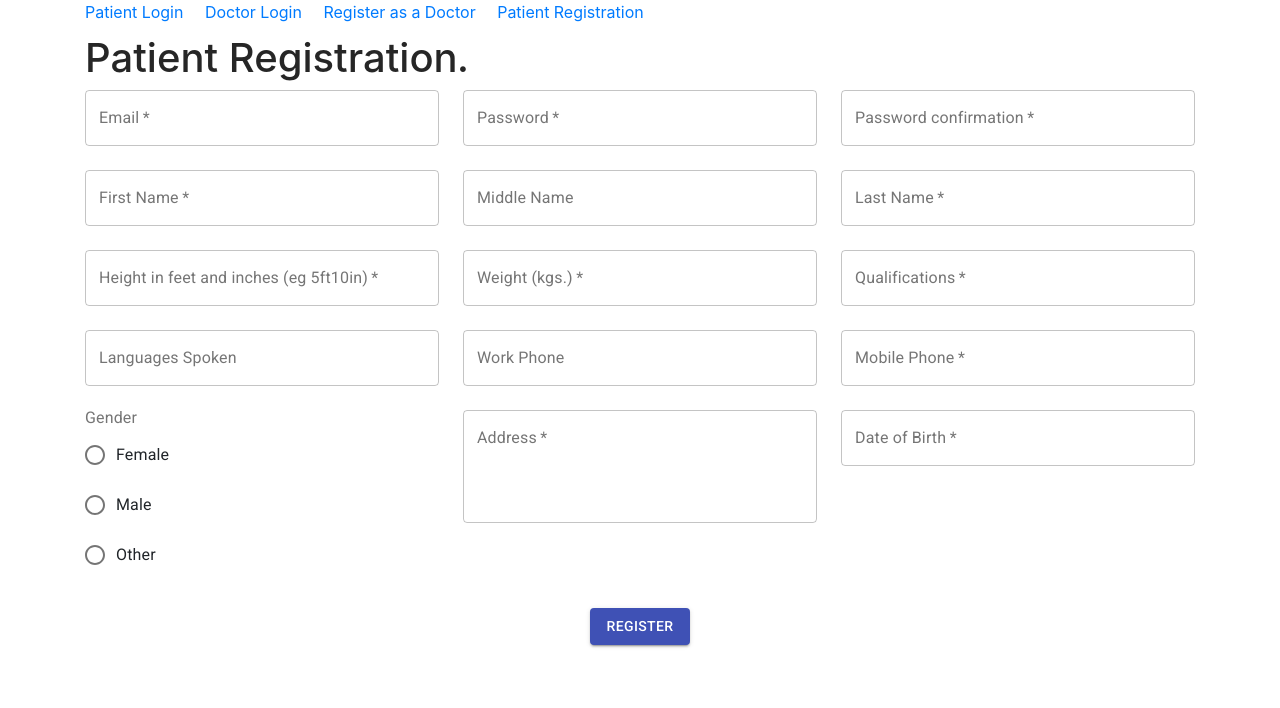
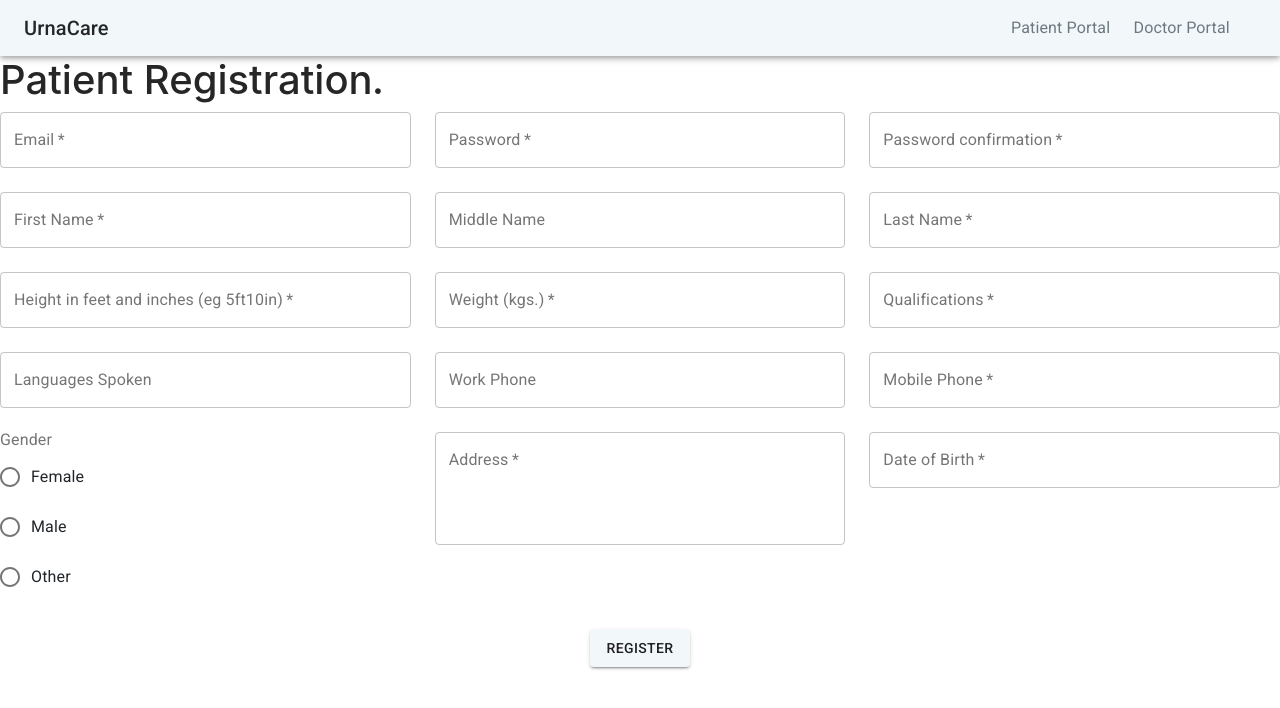
Before and after one commit to debdeepbanerjee/urnaapp, a React (Create React App) app in the folder app/: page /RegisterPatient in a window 1280 px wide. Shown: the top 708 px of the page. Built offline with nearby package versions, Linux system fonts and the light colour scheme.

Commit message:
feat(Home): landing page design

```diff
--- a/app/src/App.js
+++ b/app/src/App.js
@@ -1,8 +1,27 @@
 import React from 'react';
 import { Container } from '@material-ui/core';
+import { ThemeProvider, createMuiTheme } from '@material-ui/core/styles';
+import {blue} from '@material-ui/core/colors';
 import UrnaLanding from './UrnaLanding';
 import appContext from './appContext';
 import 'bootstrap/dist/css/bootstrap.min.css';
+
+const containerTheme = createMuiTheme({
+    palette: {
+        primary: {
+        	main: '#f2f7fa'
+		},
+        secondary: {
+            main: '#6c7a80'
+        },
+    },
+	background1: 'linear-gradient(to bottom, rgba(0,28,51,0.6) 0%,rgba(9,24,36,0.4) 60%,rgba(15,21,26,0.4) 100%)',
+	background2: 'linear-gradient(to bottom, rgba(0,102,139,1) 0%,rgba(0,150,204,1) 50%,rgba(43,164,171,1) 100%)',
+    appBarHeight: '56px',
+	status: {
+        danger: 'orange',
+    },
+});
 
 const App = () => {
 	const [loggedIn, setLoggedIn] = React.useState(false); // this.state = { loggedIn: false }
@@ -10,7 +29,9 @@ const App = () => {
 
 	return (<Provider value={{loggedIn, setLoggedIn}}>
 		<Container>
-			<UrnaLanding/>
+			<ThemeProvider theme={containerTheme}>
+				<UrnaLanding/>
+			</ThemeProvider>
 		</Container>
 	</Provider>);
 }
--- a/app/src/UrnaLanding.js
+++ b/app/src/UrnaLanding.js
@@ -1,10 +1,28 @@
 import React from 'react';
 import {
-  BrowserRouter as Router,
-  Switch,
-  Route,
-  Link
+    BrowserRouter as Router,
+    Switch,
+    Route,
+    Link as RouteLink
 } from "react-router-dom";
+import {
+    AppBar,
+    Toolbar,
+    Link,
+    IconButton,
+    Button,
+    Typography,
+    Grid,
+    Box,
+    Hidden,
+    makeStyles,
+} from '@material-ui/core';
+import {
+    AddCircleOutlined as AddIcon,
+    AddToQueue as AddAppointment,
+    Today as Calendar,
+} from '@material-ui/icons';
+import {ThemeProvider, createMuiTheme} from '@material-ui/core/styles';
 import PatientLogin from './PatientLogin';
 import DoctorLogin from './DoctorLogin';
 import RegisterDoctor from './RegisterDoctor';
@@ -12,61 +30,215 @@ import RegisterPatient from './RegisterPatient';
 import UrnaLandingSecuredDoctor from './UrnaLandingSecuredDoctor';
 import UrnaLandingSecuredPatient from './UrnaLandingSecuredPatient';
 import appContext from './appContext';
+
 window.$isLoggedin = false;
-window.$pid="";
+window.$pid = "";
+
+const bgStyle = (background) => ({
+    background,
+    opacity: 0.75,
+    top: 0,
+    left: 0,
+    right: 0,
+    bottom: 0,
+    position: 'absolute',
+});
+const homeTheme = createMuiTheme({
+    palette: {
+        primary: {
+            main: '#ffffff',
+            contrastText: 'rgba(0,150,204,1)',
+        },
+        secondary: {
+            main: '#099bff'
+        },
+    },
+    background1: 'linear-gradient(to bottom, rgba(0,28,51,0.6) 0%,rgba(9,24,36,0.4) 60%,rgba(15,21,26,0.4) 100%)',
+    background2: 'linear-gradient(to bottom, rgb(0, 139, 94) 0%,rgba(0,150,204,1) 50%,rgb(43, 53, 171) 100%)',
+    status: {
+        danger: 'orange',
+    },
+    typography: {
+        fontFamily: 'Gill Sans, sans-serif',
+    },
+});
+const useHomeStyles = makeStyles((theme) => ({
+    root: {
+        flexGrow: 1,
+        backgroundImage: 'url(/home_bg.jpg)',
+        backgroundSize: 'cover',
+        backgroundPosition: '50% 10%',
+    },
+    left: {
+        '& .bg': bgStyle(theme.background1),
+        display: 'flex',
+        position: 'relative',
+    },
+    right: {
+        '& .bg': bgStyle(theme.background2),
+        display: 'flex',
+        position: 'relative',
+    },
+    italic: {
+        fontFamily: 'Palatino, URW Palladio L, serif',
+        fontStyle: 'italic',
+        fontSize: '2rem',
+    },
+    separator: {
+        margin: '20px 40px',
+        borderColor: 'white',
+    },
+}));
+const useCardStyles = makeStyles((theme) => ({
+    root: {
+        display: 'flex',
+        textAlign: 'center',
+        flexGrow: 0,
+    },
+}));
+const landingTheme = createMuiTheme({
+    palette: {
+        primary: {
+            main: '#f2f7fa'
+        },
+        secondary: {
+            main: '#6c7a80'
+        },
+    },
+    appBarHeight: '56px',
+    status: {
+        danger: 'orange',
+    },
+});
+const useLandingStyles = makeStyles((theme) => ({
+    root: {
+        flexGrow: 1,
+    },
+    grow: {
+        flexGrow: 1,
+    },
+    title: {
+        flexGrow: 1,
+    },
+    container: {
+        marginTop: theme.appBarHeight,
+        height: '100vh',
+        display: 'flex',
+    },
+    toolbar: {
+        minHeight: 'auto',
+        height: theme.appBarHeight,
+    },
+    rightNavLinks: {
+        display: 'flex',
+        minWidth: '245px',
+    },
+}));
+
+const Card = ({children, ...otherProps}) => <Box flexDirection="column"
+                                      flexGrow={1} alignItems="center"
+                                      justifyContent="center"
+                                      className={useCardStyles().root}
+                                      {...otherProps}>
+    {children}
+</Box>;
+
+const Home = () => {
+    const {root, right, left, italic, separator,} = useHomeStyles();
+
+    return <ThemeProvider theme={homeTheme}>
+        <Grid container className={root}>
+            {/*Mobile View*/}
+            <Hidden mdUp>
+                <Grid item xs={12} className={right}>
+                    <div className="bg" />
+                </Grid>
+            </Hidden>
+
+            {/*Desktop / Tablet View*/}
+            <Hidden smDown>
+                <Grid item xs={3} className={left} direction="column" justify="center">
+                    <div className="bg" />
+                    <Box flexDirection="column" alignItems="center" style={{zIndex: 1}}>
+                        <Card>
+                            <Typography variant="h3" color="primary">Chat With a Doctor Now</Typography>
+                            <IconButton color="secondary">
+                                <AddIcon style={{ fontSize: '3.5em' }}/>
+                            </IconButton>
+                        </Card>
+                        <hr className={separator} />
+                        <Card>
+                            <AddAppointment color="primary" style={{ fontSize: '3.5em', marginTop:'20px' }}/>
+                            <Typography variant="h5" color="primary" style={{margin: '20px 0 10px 0'}}>New Patients</Typography>
+                            <Typography variant="body" color="primary">We are accepting new patients for Remote Visits</Typography>
+                            <Link to="/RegisterPatient" component={RouteLink}>
+                                <Button color="primary" variant="contained" style={{margin:'20px'}}>Register</Button>
+                            </Link>
+                        </Card>
+                    </Box>
+                </Grid>
+                <Grid item xs={9} className={right}>
+                    <div className="bg" />
+
+                    <Box flexDirection="column" justifyContent="center" alignItems="center" style={{zIndex: 1, display: 'flex', flexGrow: 1,}}>
+                        <Card>
+                            <Typography variant="body" color="primary" className={italic}>UrnaCare</Typography>
+                            <Typography variant="h3" color="primary">Primary Care</Typography>
+                        </Card>
+                        <Card>
+                            <Calendar color="primary" style={{ fontSize: '3.5em', marginTop:'70px' }}/>
+                            <Typography variant="h5" color="primary" style={{margin: '20px 0 10px 0'}}>Book an Appointment</Typography>
+                            <Typography variant="body" color="primary" style={{maxWidth: '250px'}}>Remote visits are available for all appointment types.</Typography>
+                            <Link to="/RegisterPatient" component={RouteLink}>
+                                <Button color="primary" variant="contained" style={{margin:'20px'}}>Book Appointment</Button>
+                            </Link>
+                        </Card>
+                    </Box>
+                </Grid>
+            </Hidden>
+        </Grid>
+    </ThemeProvider>;
+};
 
 
 export default function UrnaLanding() {
-	const {loggedIn, setLoggedIn} = React.useContext(appContext);
+    const {loggedIn, setLoggedIn} = React.useContext(appContext);
+    const classes = useLandingStyles();
 
-    // nav only exists for logged out users
-    const nav = loggedIn ? (null) : (<nav style={{marginBottom: '10px'}}>
-        <Link to="/PatientLogin">Patient Login  </Link>
-        &nbsp;&nbsp;&nbsp;&nbsp;
-        <Link to="/DoctorLogin">Doctor Login  </Link>
-        &nbsp;&nbsp;&nbsp;&nbsp;
-        <Link to="/RegisterDoctor">Register as a Doctor </Link>
-        &nbsp;&nbsp;&nbsp;&nbsp;
-        <Link to="/RegisterPatient">Patient Registration  </Link>
-    </nav>);
+    return (<div className={classes.root}>
+        <Router>
+            <ThemeProvider theme={landingTheme}>
+                <AppBar position="fixed" color="primary">
+                    <Toolbar className={classes.toolbar}>
+                        <Link component={RouteLink} to="/" color="secondary" className={classes.grow}>
+                            <Typography variant="h6" className={classes.title}>UrnaCare</Typography>
+                        </Link>
 
-    return (<Router>
-	    <div class="container">
+                        <Grid container spacing={3} class={classes.rightNavLinks}>
+                            <Grid item xs={6}>
+                                <Link component={RouteLink} to="/PatientLogin" color="secondary">
+                                    <Typography noWrap={true}>Patient Portal</Typography>
+                                </Link>
+                            </Grid>
+                            <Grid item xs={6}>
+                                <Link component={RouteLink} to="/DoctorLogin" color="secondary">
+                                    <Typography noWrap={true}>Doctor Portal</Typography>
+                                </Link>
+                            </Grid>
+                        </Grid>
+                    </Toolbar>
+                </AppBar>
+            </ThemeProvider>
 
-	    {nav}
-
-	    {/*<button onClick={() => { setLoggedIn(true); }}>Remove Nav</button>*/}
-
-	    <Route
-	    path="/PatientLogin"
-	    	component = {PatientLogin}
-	    exact
-	    />
-	    <Route
-	    path="/DoctorLogin"
-	    	component = {DoctorLogin}
-	    exact
-	    />
-	    <Route
-	    path="/RegisterDoctor"
-	    	component = {RegisterDoctor}
-	    exact
-	    />
-	    <Route
-	    path="/RegisterPatient"
-	    	component = {RegisterPatient}
-	    exact
-	    />
-	    <Route
-	    path="/UrnaLandingSecuredDoctor"
-	    	component = {UrnaLandingSecuredDoctor}
-	    exact
-	    />
-	    <Route
-	    path="/UrnaLandingSecuredPatient"
-	    	component = {UrnaLandingSecuredPatient}
-	    exact
-	    />
-	    </div>
-    </Router>);
+            <div className={classes.container}>
+                <Route exact path="/" component={Home}/>
+                <Route path="/PatientLogin" component={PatientLogin}/>
+                <Route path="/DoctorLogin" component={DoctorLogin}/>
+                <Route path="/RegisterDoctor" component={RegisterDoctor} exact/>
+                <Route path="/RegisterPatient" component={RegisterPatient} exact/>
+                <Route path="/UrnaLandingSecuredDoctor" component={UrnaLandingSecuredDoctor} exact/>
+                <Route path="/UrnaLandingSecuredPatient" component={UrnaLandingSecuredPatient} exact/>
+            </div>
+        </Router>
+    </div>);
 }
--- a/app/src/index.css
+++ b/app/src/index.css
@@ -11,3 +11,8 @@ code {
   font-family: source-code-pro, Menlo, Monaco, Consolas, 'Courier New',
     monospace;
 }
+
+#root .MuiContainer-root {
+  padding: 0;
+  max-height: 100vh;
+}
```
Also changed, not shown: app/public/home_bg.jpg (added).
